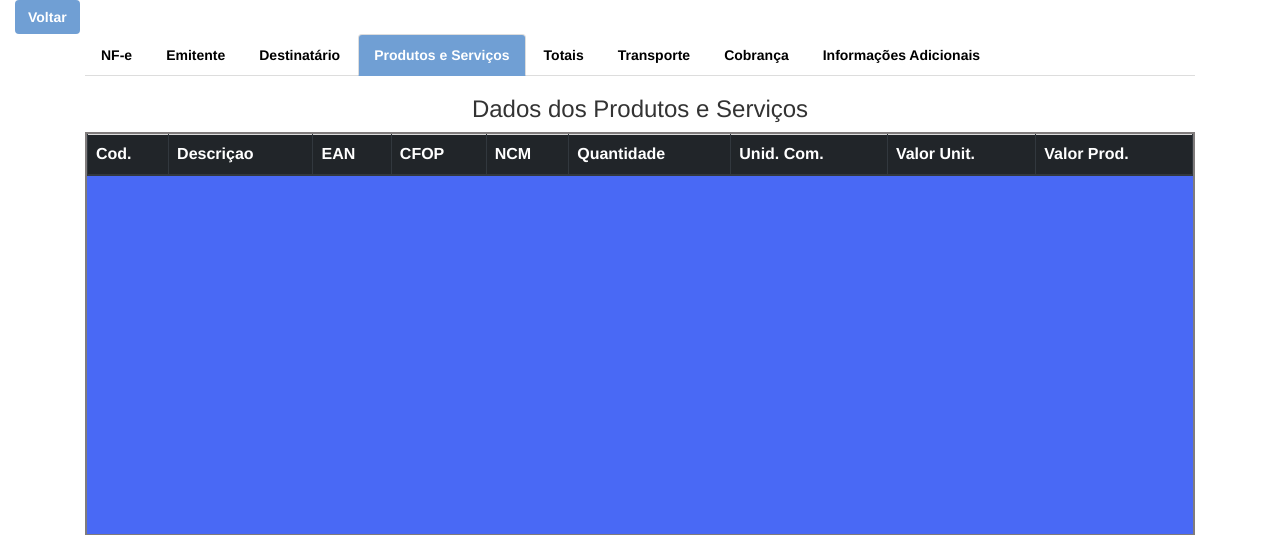
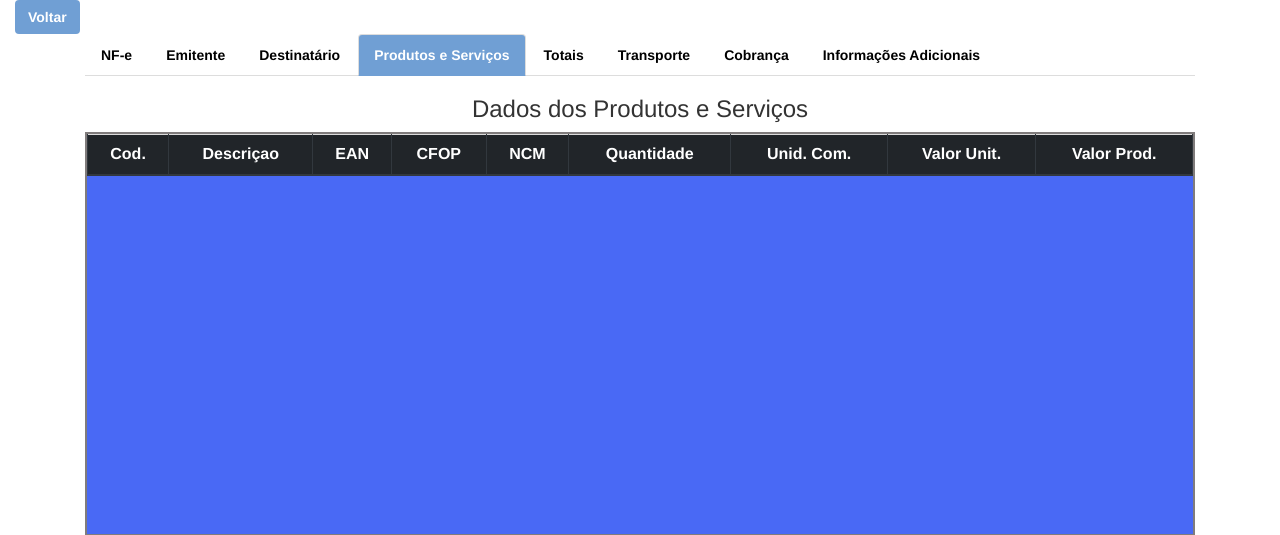
Before and after one commit to danton2000/Leitor_XML, a PHP site: page /dados.php in a window 1280 px wide, after a click on "Produtos e Serviços". Shown: the top 535 px of the page. Run offline with PHP 8.4, Linux system fonts and the light colour scheme; data that the repository does not hold is empty; some libraries are stand-ins or nearby versions.

Commit message:
mexendo no layout

```diff
--- a/dados.php
+++ b/dados.php
@@ -469,15 +469,15 @@ if ($extensao == "xml") {
                             <thead class="thead-dark">
                                 <tr>
                                     <!-- <th scope="col">Num.</th> -->
-                                    <th scope="col">Cod.</th>
-                                    <th scope="col">Descriçao</th>
-                                    <th scope="col">EAN</th>
-                                    <th scope="col">CFOP</th>
-                                    <th scope="col">NCM</th>
-                                    <th scope="col">Quantidade</th>
-                                    <th scope="col">Unid. Com.</th>
-                                    <th scope="col">Valor Unit.</th>
-                                    <th scope="col">Valor Prod.</th>
+                                    <th class="coluna" scope="col">Cod.</th>
+                                    <th class="coluna" scope="col">Descriçao</th>
+                                    <th class="coluna" scope="col">EAN</th>
+                                    <th class="coluna" scope="col">CFOP</th>
+                                    <th class="coluna" scope="col">NCM</th>
+                                    <th class="coluna" scope="col">Quantidade</th>
+                                    <th class="coluna" scope="col">Unid. Com.</th>
+                                    <th class="coluna" scope="col">Valor Unit.</th>
+                                    <th class="coluna" scope="col">Valor Prod.</th>
                                 </tr>
                             </thead>
                             <tbody>
--- a/lib/css/style.css
+++ b/lib/css/style.css
@@ -111,6 +111,10 @@ body{
 }
 
 
+.table .thead-dark th{
+    text-align: center;
+}
+
 .my-custom-scrollbar {
 	position: relative;
 	height: 400px;
```
